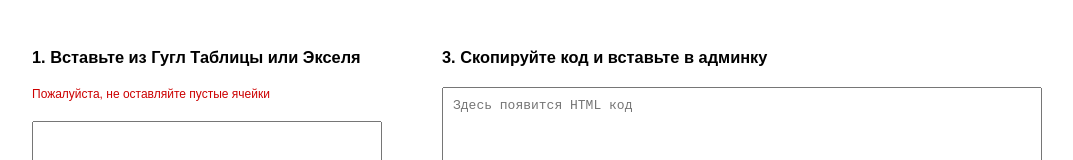
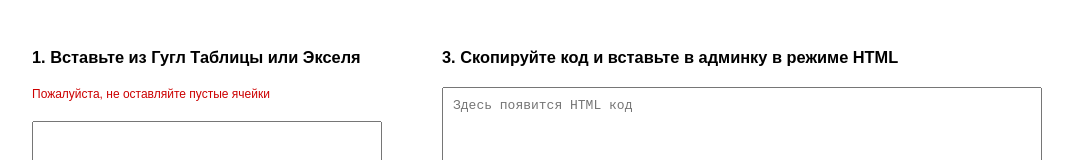
Before and after one commit to cm4fan/exceltohtml, a plain HTML site: page index.html in a window 1280 px wide. Shown: the top 160 px of the page, without its empty margins (46-1119 px from the left). Drawn offline with Linux system fonts and the light colour scheme.

Commit message:
Bug fixes

```diff
--- a/index.html
+++ b/index.html
@@ -58,7 +58,7 @@
 				<input type="button" class="generateButton" value="2. Сгенерировать код таблицы" onclick="createTable()">
 			</div>
 			<div class="result">
-				<h3>3. Скопируйте код и вставьте в админку</h3>
+				<h3>3. Скопируйте код и вставьте в админку в режиме HTML</h3>
 				<textarea placeholder="Здесь появится HTML код" style="width: 100%; height: 600px" id="output"></textarea>
 				</textarea>
 				<div id="tableContainer">
```
